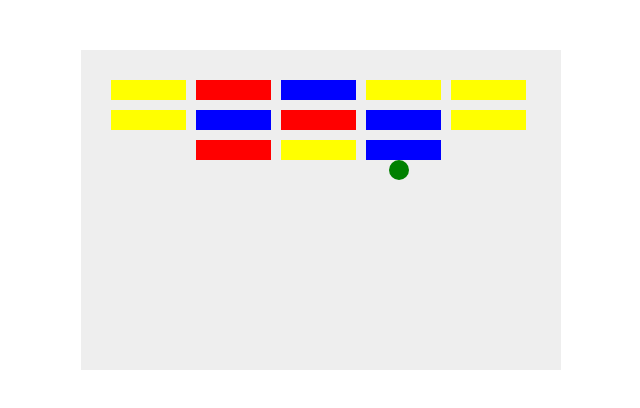
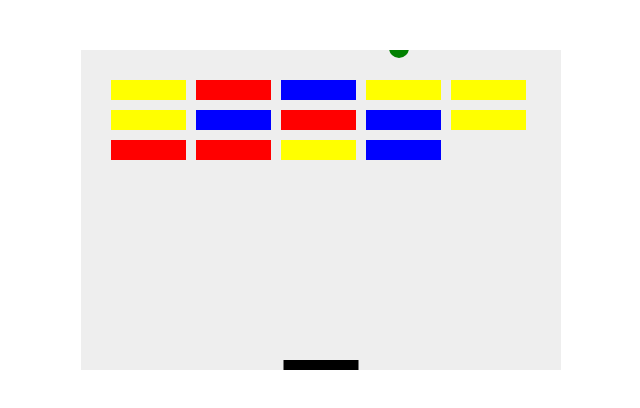
Before and after one commit to DartLordz/Arkanoid, a plain HTML site: page index.html in a window 1280 px wide. Shown: the whole page, without its empty margins (319-959 px from the left). Drawn offline with Linux system fonts and the light colour scheme.

Commit message:
add paddle

```diff
--- a/index.html
+++ b/index.html
@@ -39,6 +39,17 @@
               var brickOffsetLeft = 30;
               var brickColor = ["blue", "red", "yellow"];
 
+              var paddleWidth = 75;
+              var paddleHeight = 10;
+              var paddleSpeed = 7;
+              var paddleX = (canvas.width - paddleWidth) / 2;
+              var paddleY = canvas.height - paddleHeight;
+              var paddleColor = ["black","brown"];
+              var paddleColorNumber = 0;
+
+              var rightPressed = false;
+              var leftPressed = false;
+
               var bricks = [];
               for (var r = 0; r < brickRowCount; r++) {
                   bricks[r] = [];
@@ -50,6 +61,14 @@
                   }
               }
 
+
+              function drawPaddle() {
+                  ctx.beginPath();
+                  ctx.rect(paddleX, paddleY, paddleWidth, paddleHeight);
+                  ctx.fillStyle = paddleColor[paddleColorNumber];
+                  ctx.fill();
+                  ctx.closePath();
+              }
 
               function drawBricks() {
                   for (var r = 0; r < brickRowCount; r++) {
@@ -76,16 +95,40 @@
                           }
                       }
                   }
+
               }
 
               function draw () {
+                  if (y > canvas.height) {
+                      alert("Game Over");
+                      document.location.reload();
+                      y = 0;
+                  }
+                  ctx.clearRect(0, 0, canvas.width, canvas.height);
                   if (x + dx + ballRadius > canvas.width || x + dx < ballRadius) {
                       dx = -dx;
                   }
-                  if (y + dy + ballRadius > canvas.height || y + dy < ballRadius) {
+                  if (y + dy < ballRadius) {
                       dy = -dy;
                   }
-                  ctx.clearRect(0, 0, canvas.width, canvas.height);
+                  else if (y + dy + ballRadius > paddleY) {
+                      if (x > paddleX && x < paddleX + paddleWidth){
+                          dy = -dy;
+                          if (paddleColorNumber == 0) {
+                              paddleColorNumber = 1;
+                          }
+                          else {
+                              paddleColorNumber = 0;
+                          }
+                      }
+                  }
+                  if (rightPressed && paddleX + paddleWidth + paddleSpeed < canvas.width) {
+                      paddleX += paddleSpeed;
+                  }
+                  else if(leftPressed && paddleX - paddleSpeed > 0) {
+                      paddleX -= paddleSpeed;
+                  }
+                  drawPaddle();
                   collisionDetection();
                   drawBricks();
                   ctx.beginPath();
@@ -97,6 +140,27 @@
                   y += dy;
               }
 
+              document.addEventListener("keydown", keyDownHandler, false);
+              document.addEventListener("keyup", keyUpHandler, false);
+
+              function keyDownHandler(e) {
+                  if(e.keyCode == 39) {
+                      rightPressed = true;
+                  }
+                  else if (e.keyCode == 37) {
+                      leftPressed = true;
+                  }
+              }
+
+              function keyUpHandler(e) {
+                  if(e.keyCode == 39) {
+                      rightPressed = false;
+                  }
+                  else if (e.keyCode == 37) {
+                      leftPressed = false;
+                  }
+              }
+
               setInterval(draw, 10);
 
           </script>
```
